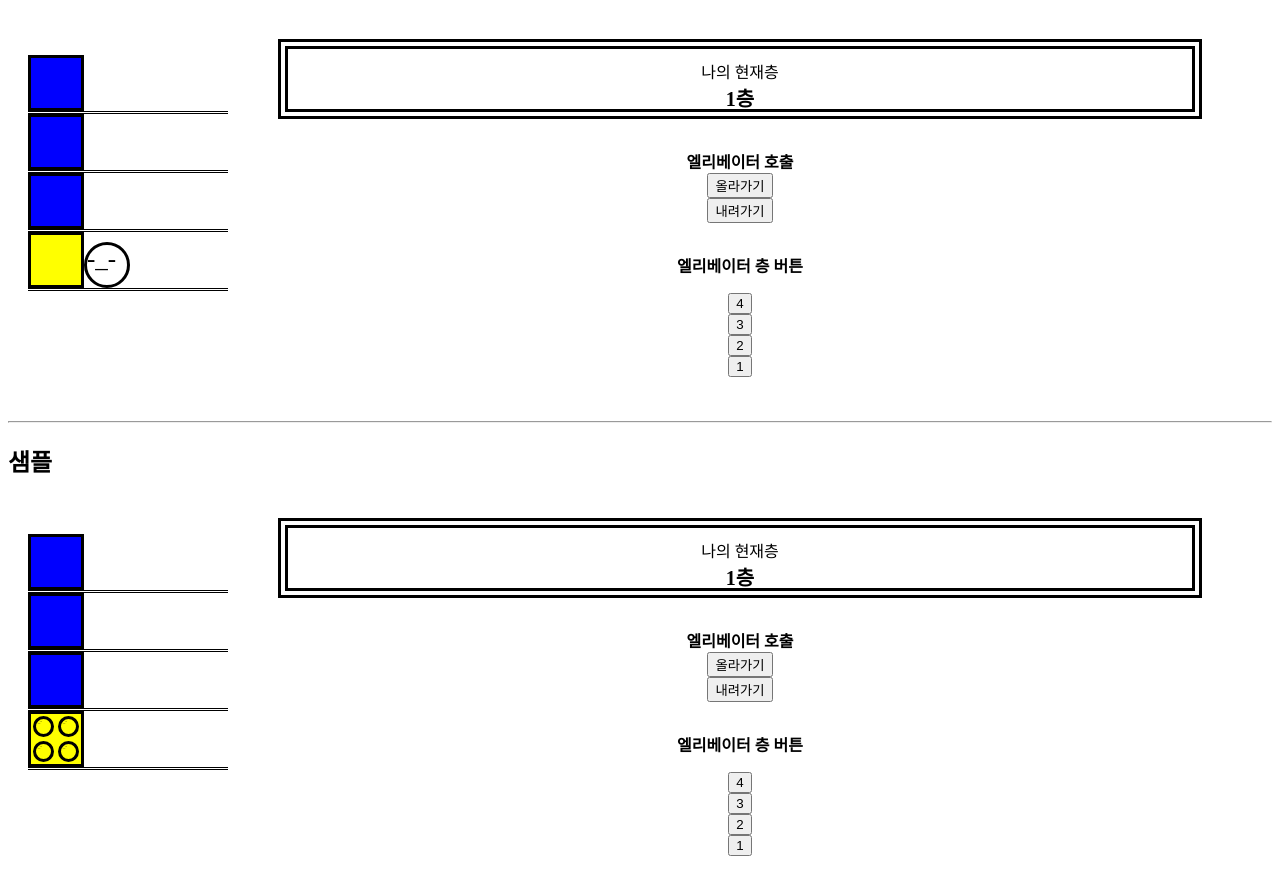
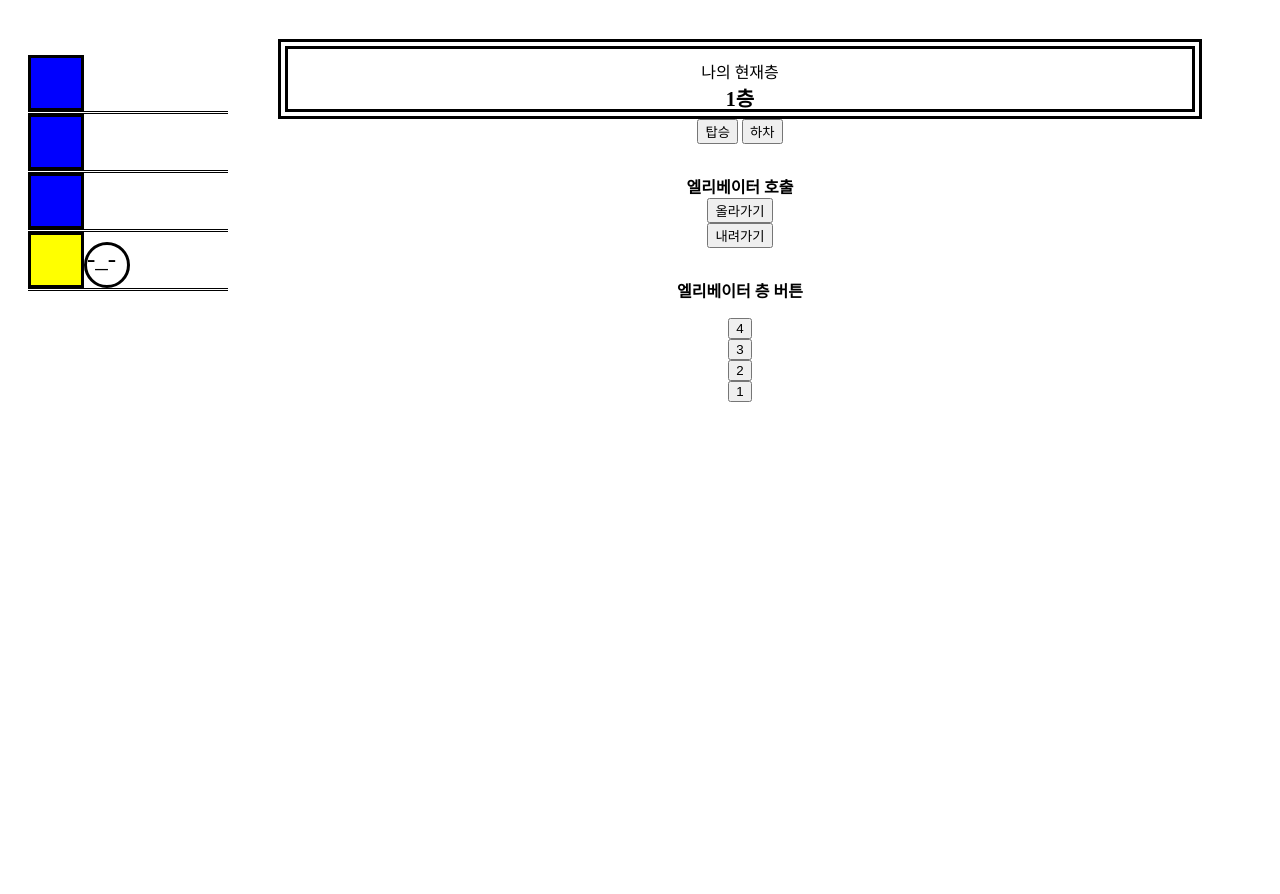
Before and after one commit to 2heeo/js-elevator, a plain HTML site: page src/Elevator/index.html in a window 1280 px wide. Shown: the part 70-964 px from the top of the page. After the commit the page ends 800 px from the top, so only its background shows below. Drawn offline with Linux system fonts and the light colour scheme.

Commit message:
탑승 하차 버튼

```diff
--- a/src/Elevator/index.html
+++ b/src/Elevator/index.html
@@ -40,6 +40,10 @@
         나의 현재층
         <span class="current_floor">1층</span>
       </div>
+      <div class="user_controller">
+        <button class="user_riding">탑승</button>
+        <button class="user_getoff">하차</button>
+      </div>
       <div class="elevator_updown_buttons">
         <strong>엘리베이터 호출</strong>
         <button class="up_button">올라가기</button>
@@ -65,64 +69,5 @@
     </div>
   </div>
   <script src="./index.js"></script>
-  <hr>
-  <h2>샘플</h2>
-  <div class="sample">
-    <ul class="building">
-      <li>
-        <div class="lift_hole">
-
-        </div>
-      </li>
-      <li>
-          <div class="lift_hole">
-
-          </div>
-      </li>
-      <li>
-          <div class="lift_hole">
-
-          </div>
-      </li>
-      <li>
-          <div class="lift_hole">
-              <div class="elevator">
-                  <div class="person">-_-</div>
-                  <div class="person">-_-</div>
-                  <div class="person">-_-</div>
-                  <div class="person">-_-</div>
-              </div>
-          </div>
-      </li>
-    </ul>
-    <div class="user_interface">
-        <div class="user_status">
-          나의 현재층
-          <span class="current_floor">1층</span>
-        </div>
-        <div class="elevator_updown_buttons">
-          <strong>엘리베이터 호출</strong>
-          <button class="up_button">올라가기</button>
-          <button class="down_button">내려가기</button>
-        </div>
-        <div class="elevator_floor_buttons">
-          <strong>엘리베이터 층 버튼</strong>
-          <ul>
-            <li>
-              <button>4</button>
-            </li>
-            <li>
-              <button>3</button>
-            </li>
-            <li>
-              <button>2</button>
-            </li>
-            <li>
-              <button>1</button>
-            </li>
-          </ul>
-        </div>
-      </div>
-    </div>
 </body>
 </html>
```
